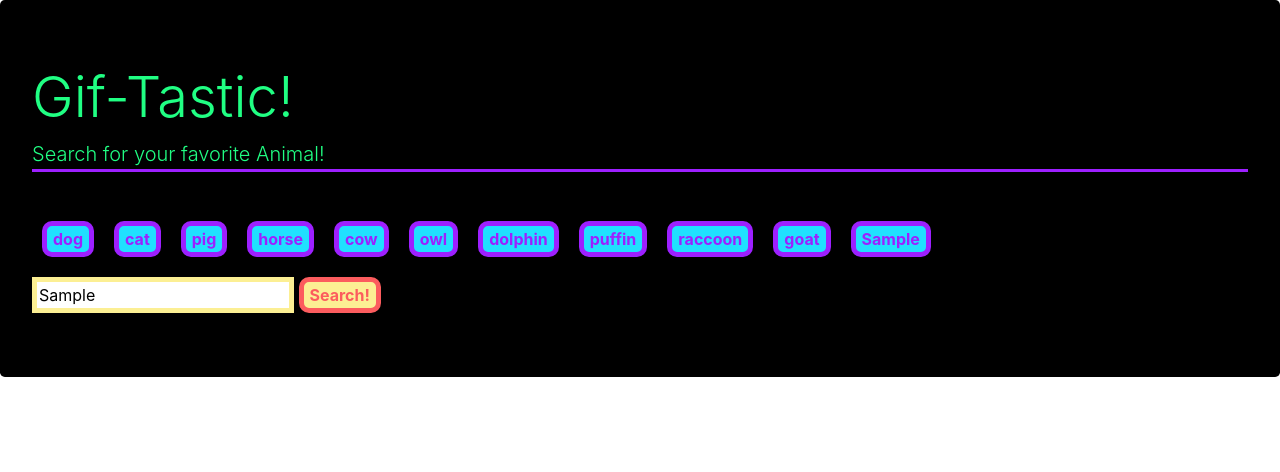
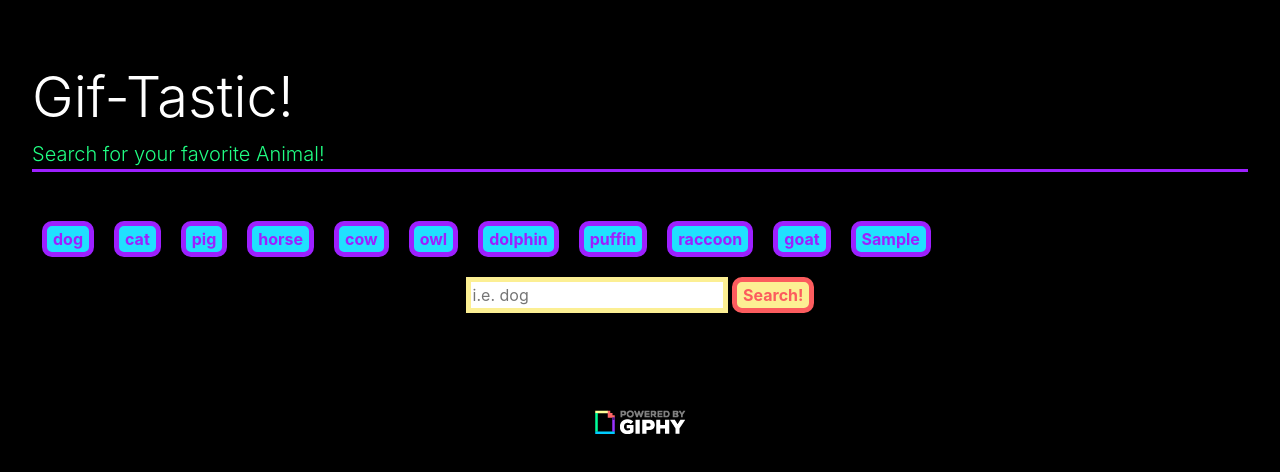
Before and after one commit to ninashin66/Gif-Tastic, a plain HTML site: page index.html in a window 1280 px wide. Both pictures are taken after typing "Sample" into the empty fields and a click on the input "Search!". Drawn offline with nearby package versions, Linux system fonts and the light colour scheme.

Commit message:
all done

```diff
--- a/Assets/css/giphy.css
+++ b/Assets/css/giphy.css
@@ -1,9 +1,15 @@
 body {
+  background-color: black;
+  color: white;
 }
 
 .jumbotron {
   background-color: black;
   color: #20ff83;
+}
+
+h1 {
+  color: white;
 }
 
 .lead {
@@ -22,6 +28,10 @@ body {
   margin-top: 0px;
 }
 
+#search-field {
+  text-align: center;
+}
+
 #search {
   border: 5px solid #fcef93;
 }
@@ -38,7 +48,7 @@ body {
   display: inline-block;
   text-align: center;
   padding: 10px 20px;
-  border: 5px solid #fcef93;
+  border: 5px solid #20ff83;
   width: 50%;
   background-color: black;
   margin-left: auto;
@@ -47,10 +57,14 @@ body {
 
 .gif {
   width: 80%;
+  border: solid #fc5c5e;
 }
 #rating {
   text-align: center;
-  color: #fcef93;
   font-weight: bold;
   margin-top: 10px;
 }
+
+footer {
+  text-align: center;
+}
--- a/Assets/javascript/giphy.js
+++ b/Assets/javascript/giphy.js
@@ -23,22 +23,27 @@ $(window).on("load", function() {
   }
   createButtons();
 
+  $("#search").keypress(function(event) {
+    if (event.keyCode === 13) {
+      $("#search-button").click();
+    }
+  });
   $("#search-button").on("click", function() {
     var input = $("#search")
       .val()
       .trim();
     topic.push(input);
-
-    var addButton = $("<button>");
-    addButton.addClass("animals");
-    addButton.attr("id", input);
-    addButton.text(input);
-    $("#buttons").append(addButton);
+    var animalButton = $("<button>");
+    animalButton.addClass("animals");
+    animalButton.attr("id", input);
+    animalButton.text(input);
+    $("#buttons").append(animalButton);
+    $("#search").val("");
   });
 
-  $("button").on("click", function() {
-    // console.log(topic);
-    var query = $(this).attr("id");
+  $("body").on("click", "button", function(event) {
+    event.preventDefault();
+    var query = $(this).text();
     console.log(query);
 
     var queryURL =
@@ -72,12 +77,12 @@ $(window).on("load", function() {
           animalImage.attr("data-animate", results[i].images.fixed_height.url);
           animalImage.attr("data-state", "still");
           animalImage.attr("class", "gif");
-          animalImage.attr("onclick", playGif());
           animalDiv.append(animalImage);
           animalDiv.append(rating);
 
           $("#giphy").append(animalDiv);
         }
+        animalImage.attr("onclick", playGif());
       });
     $("#giphy").empty();
   });
--- a/index.html
+++ b/index.html
@@ -25,10 +25,19 @@
       <p class="lead">Search for your favorite Animal!</p>
       <hr class="my-4" />
       <div id="buttons"></div>
-      <input type="text" id="search" placeholder="i.e. dog" />
-      <input id="search-button" type="submit" value="Search!" />
+      <div id="search-field">
+        <input type="text" id="search" placeholder="i.e. dog" value="" />
+        <input id="search-button" type="submit" value="Search!" />
+      </div>
     </div>
 
     <div id="giphy"></div>
+
+    <footer>
+      <img
+        src="Assets/images/Poweredby_100px-Black_VertLogo.png"
+        alt="giphy logo"
+      />
+    </footer>
   </body>
 </html>
```
Also changed, not shown: Assets/images/Poweredby_100px-Black_VertLogo.png (added), 2 other files.
